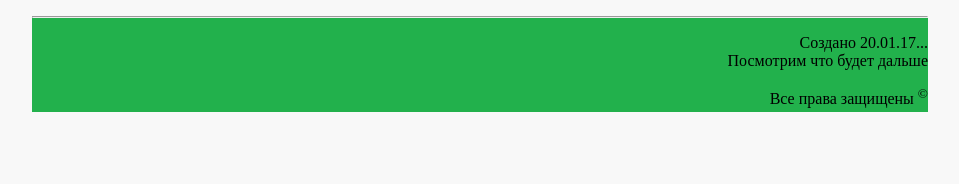
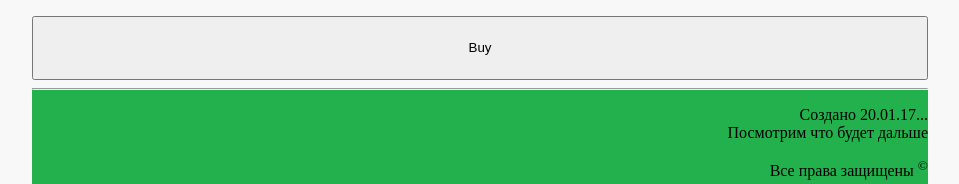
Before and after one commit to fryn3/HTML_CSS, a plain HTML site: page HomeWork/product02.html in a window 1280 px wide. Shown: the part 648-832 px from the top of the page, without its empty margins (160-1119 px from the left). Before the commit the page ends 800 px from the top, so only its background shows below. Drawn offline with Linux system fonts and the light colour scheme.

Commit message:
Забыл добавить кнопку на другие продукты

```diff
--- a/HomeWork/product02.html
+++ b/HomeWork/product02.html
@@ -38,6 +38,9 @@
 					<h2 class="long-text-h2">Подробное описание товара</h2>
 					<p class="long-text-p">Шапка мужская Termit удобная <nobr>шапка-кепка</nobr>&nbsp;&mdash; отличный вариант гардероба в&nbsp;холодное время года сделана из&nbsp;комбинации шерсти и&nbsp;акрила.</p>
 				</div>
+				<div class="btn_buy">
+					<input type="button" value="buy">
+				</div>
 			</div>
 			<div class="footer">
 				<hr>
```
Also changed, not shown: HomeWork/product03.html (+3 -0 lines), HomeWork/product04.html (+3 -0 lines).
